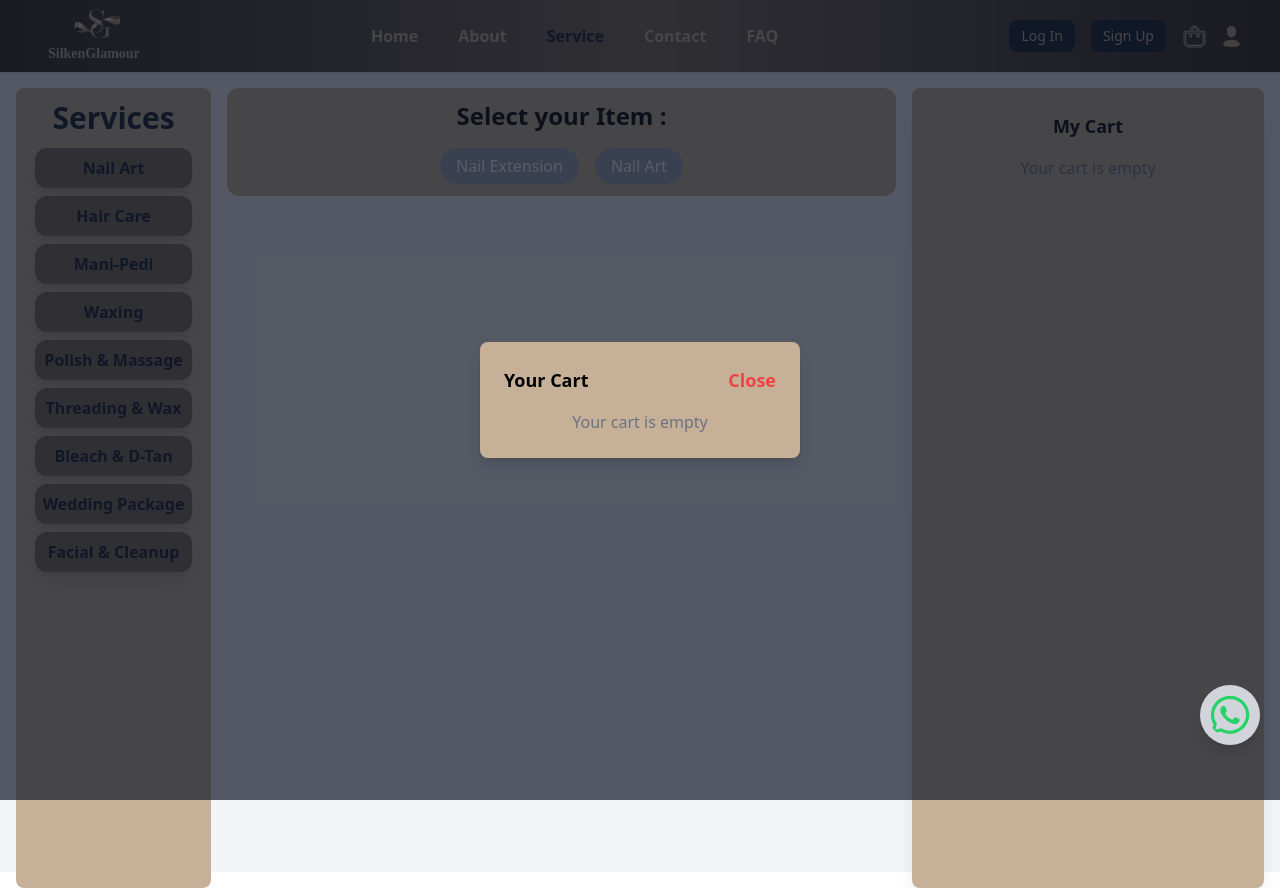
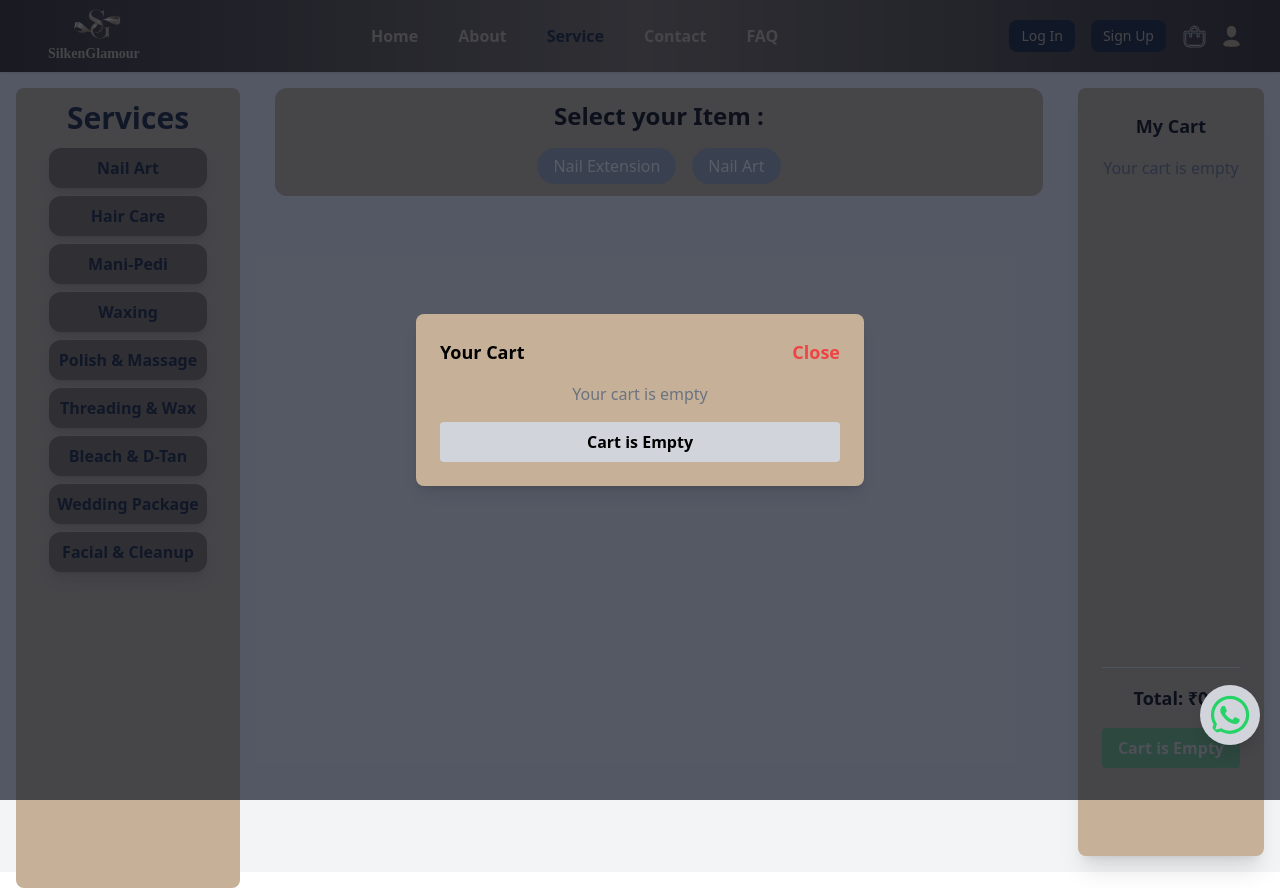
Before and after one commit to Harsh8118-ai/SilkenGlamour, a React (Vite) app in the folder Frontend/: page /service/nailart in a window 1280 px wide. Both pictures are taken after a click on the element 1194 px from the left and 36 px from the top of the page. Built offline with nearby package versions, Linux system fonts and the light colour scheme.

Commit message:
Final Code

```diff
--- a/Frontend/src/components/Cart/MobileCart.jsx
+++ b/Frontend/src/components/Cart/MobileCart.jsx
@@ -27,17 +27,19 @@ const MobileCart = ({ closeCart }) => {
   };
 
   return (
-    <div className="fixed inset-0 z-50 bg-gray-100 p-4 w-full max-w-xs right-0 shadow-lg">
+    <div className="fixed inset-0 z-50 bg-MainBGColorYellow p-4 w-full max-w-xs right-0 shadow-lg flex flex-col">
       <div className="flex justify-between items-center mb-4">
         <h2 className="text-lg font-bold">Your Cart</h2>
         <button
           onClick={closeCart}
-          className="text-red-500 text-lg font-bold"
+          className="text-red-500 text-lg font-extrabold"
         >
           Close
         </button>
       </div>
 
+      {/* Cart items container */}
+      <div className="overflow-auto flex-grow">
         {cartItems.length === 0 ? (
           <p className="text-center text-gray-500">Your cart is empty</p>
         ) : (
@@ -46,8 +48,8 @@ const MobileCart = ({ closeCart }) => {
               <div key={item.id} className="flex justify-between items-center mb-4">
                 <img src={item.image} alt={item.name} className="w-12 h-12 rounded-lg object-cover" />
                 <div className="ml-4">
-                <h3 className="text-sm font-bold">{item.name}</h3>
-                <p className="text-xs text-gray-500">₹{item.price} x {item.quantity}</p>
+                  <h3 className="text-sm font-bold text-left">{item.name}</h3>
+                  <p className="text-xs text-gray-500 text-left">₹{item.price} x {item.quantity}</p>
                 </div>
                 <div className="flex items-center space-x-2">
                   <button
@@ -65,28 +67,27 @@ const MobileCart = ({ closeCart }) => {
                   </button>
                   <button
                     onClick={() => removeFromCart(item.id)}
-                  className="text-xs text-red-500 hover:underline"
+                    className="text-xs text-red-500 font-semibold hover:underline"
                   >
                     Remove
                   </button>
                 </div>
               </div>
             ))}
-
-          <div className="border-t mt-4 pt-4">
-            <h3 className="text-lg font-bold text-center">Total: ₹{totalPrice}</h3>
+          </div>
+        )}
       </div>
 
-          {/* Order Now Button */}
+      {/* Fixed Order Now Button */}
+      <div className="mt-4">
         <button
           onClick={handleOrderNow}
-            className={`mt-4 font-bold py-2 px-4 w-full rounded ${cartItems.length === 0 ? 'bg-gray-300 cursor-not-allowed' : 'bg-green-500 hover:bg-green-600 text-white'}`}
+          className={`font-bold py-2 px-4 w-full rounded mb-12 ${cartItems.length === 0 ? 'bg-gray-300 cursor-not-allowed' : 'bg-green-500 hover:bg-green-600 text-white'}`}
           disabled={cartItems.length === 0} // Disable if cart is empty
         >
           {cartItems.length === 0 ? 'Cart is Empty' : 'Order Now'}
         </button>
       </div>
-      )}
 
       {/* Modal for Order Confirmation */}
       {isModalOpen && (
--- a/Frontend/src/components/Cart/RightCard.jsx
+++ b/Frontend/src/components/Cart/RightCard.jsx
@@ -1,6 +1,6 @@
 import React, { useContext, useState } from 'react';
-import { CartContext, CartProvider } from './CartContext';
-import Modal from './Modal'; // Import the modal component
+import { CartContext } from './CartContext';
+import Modal from './Modal';
 
 const RightCart = () => {
   const { cartItems, removeFromCart, increaseQuantity, decreaseQuantity, totalPrice } = useContext(CartContext);
@@ -23,63 +23,53 @@ const RightCart = () => {
     const message = generateOrderMessage();
     const whatsappLink = `https://api.whatsapp.com/send?phone=919266037001&text=${encodeURIComponent(message)}`;
     window.open(whatsappLink, '_blank');
-    setIsModalOpen(false); // Close the modal after confirming
+    setIsModalOpen(false);
   };
 
   return (
-    <><CartProvider>
-      <div className='hidden sm:w-fit lg:w-full sm:block sticky top-16 h-screen bg-gray-100 p-4 max-w-sm'>
-        {/* Your existing UI and structure */}
-        <div className="w-full max-w-sm p-6 h-screen bg-MainBGColorYellow shadow-xl rounded-lg">
+    <div className='hidden sm:flex flex-col sticky top-16 h-screen bg-gray-100 p-4 max-w-sm right-0'>
+      <div className="w-full max-w-sm p-6 bg-MainBGColorYellow shadow-xl rounded-lg flex flex-col h-full">
         <h2 className="text-lg font-bold text-center mb-4">My Cart</h2>
+        <div className="flex-grow overflow-auto">
           {cartItems.length === 0 ? (
             <p className="text-center text-gray-500">Your cart is empty</p>
           ) : (
-            <div>
-              {cartItems.map((item) => (
+            cartItems.map((item) => (
               <div key={item.id} className="flex justify-between items-center mb-4">
                 <img src={item.image} alt={item.name} className="w-16 h-16 rounded-lg object-cover" />
-                  <div className="ml-4">
-                    <h3 className="text-sm font-bold">{item.name}</h3>
-                    <p className="text-xs text-gray-500">₹{item.price} x {item.quantity}</p>
+                <div className="ml-4 flex-grow">
+                  <h3 className="text-sm font-bold text-left">{item.name}</h3>
+                  <p className="text-xs text-gray-500 text-left">₹{item.price} x {item.quantity}</p>
                 </div>
                 <div className="flex items-center space-x-2">
-                    <button
-                      onClick={() => decreaseQuantity(item.id)}
-                      className="px-2 py-1 text-xs font-bold text-white bg-gray-500 rounded"
-                    >
+                  <button onClick={() => decreaseQuantity(item.id)} className="px-2 py-1 text-xs font-bold text-white bg-gray-500 rounded">
                     -
                   </button>
                   <span>{item.quantity}</span>
-                    <button
-                      onClick={() => increaseQuantity(item.id)}
-                      className="px-2 py-1 text-xs font-bold text-white bg-gray-500 rounded"
-                    >
+                  <button onClick={() => increaseQuantity(item.id)} className="px-2 py-1 text-xs font-bold text-white bg-gray-500 rounded">
                     +
                   </button>
-                    <button
-                      onClick={() => removeFromCart(item.id)}
-                      className="text-xs text-red-500 hover:underline"
-                    >
+                  <button onClick={() => removeFromCart(item.id)} className="text-xs text-red-500 hover:underline">
                     Remove
                   </button>
                 </div>
               </div>
-              ))}
-              <div className="sticky bottom-0 bg-MainBGColorYellow p-4">
-                <div className="border-t mt-4 pt-4">
+            ))
+          )}
+        </div>
+        <div className="mt-4">
+          <div className="border-t pt-4">
             <h3 className="text-lg font-bold text-center">Total: ₹{totalPrice}</h3>
           </div>
           <button
             onClick={handleOrderNow}
-                  className={`bg-green-500 hover:bg-green-600 text-white font-bold py-2 px-4 w-full rounded ${cartItems.length === 0 ? 'cursor-not-allowed opacity-50' : ''}`}
-                  disabled={cartItems.length === 0} // Disable if cart is empty
+            className={`mt-4 bg-green-500 hover:bg-green-600 text-white font-bold py-2 px-4 w-full rounded mb-16   ${
+              cartItems.length === 0 ? 'cursor-not-allowed opacity-50' : ''
+            }`}
+            disabled={cartItems.length === 0}
           >
             {cartItems.length === 0 ? 'Cart is Empty' : 'Order Now'}
           </button>
-              </div>
-            </div>
-          )}
         </div>
       </div>
 
@@ -93,8 +83,7 @@ const RightCart = () => {
           onClose={() => setIsModalOpen(false)}
         />
       )}
-      </CartProvider>
-    </>
+    </div>
   );
 };
 
--- a/Frontend/src/components/Cart/WebCart.jsx
+++ b/Frontend/src/components/Cart/WebCart.jsx
@@ -28,24 +28,26 @@ const WebCart = ({ closeCart }) => {
 
   return (
     <div className="fixed inset-0 flex justify-center items-center z-50 bg-opacity-70 bg-gray-900">
-      <div className="bg-MainBGColorYellow p-6 rounded-lg shadow-lg w-full max-w-xs">
+      <div className="bg-MainBGColorYellow p-6 rounded-lg shadow-lg w-full max-w-md">
         <div className="flex justify-between items-center mb-4">
           <h2 className="text-lg font-bold text-black">Your Cart</h2>
-          <button onClick={closeCart} className="text-red-500 text-lg font-bold"> {/* Make sure closeCart works */}
+          <button onClick={closeCart} className="text-red-500 text-lg font-bold">
             Close
           </button>
         </div>
 
+        {/* Cart items container with dynamic height and overflow control */}
+        <div className="flex flex-col max-h-[80vh]">
+          <div className="overflow-auto mb-4">
             {cartItems.length === 0 ? (
               <p className="text-center text-gray-500">Your cart is empty</p>
             ) : (
-          <div>
-            {cartItems.map((item) => (
+              cartItems.map((item) => (
                 <div key={item.id} className="flex justify-between items-center mb-4">
                   <img src={item.image} alt={item.name} className="w-12 h-12 rounded-lg object-cover" />
                   <div className="ml-4">
-                  <h3 className="text-sm font-bold text-black">{item.name}</h3>
-                  <p className="text-xs text-gray-700">₹{item.price} x {item.quantity}</p>
+                    <h3 className="text-sm font-bold text-black text-left">{item.name}</h3>
+                    <p className="text-xs text-gray-700 text-left">₹{item.price} x {item.quantity}</p>
                   </div>
                   <div className="flex items-center space-x-2">
                     <button onClick={() => decreaseQuantity(item.id)} className="px-2 py-1 text-xs font-bold text-white bg-gray-500 rounded">
@@ -60,27 +62,21 @@ const WebCart = ({ closeCart }) => {
                     </button>
                   </div>
                 </div>
-            ))}
-
-            <div className="border-t mt-4 pt-4 border-[#CBB59F]">
-              <hr />
-              <h3 className="text-lg font-bold text-center text-black">Total: ₹{totalPrice}</h3>
+              ))
+            )}
           </div>
 
-            {/* Order Now Button */}
+          {/* Fixed Order Now Button at the bottom of the modal */}
           <button
             onClick={handleOrderNow}
-              className={`mt-4 font-bold py-2 px-4 w-full rounded ${
-                cartItems.length === 0
-                  ? 'bg-gray-300 cursor-not-allowed'
-                  : 'bg-green-500 hover:bg-green-800 text-white'
+            className={`mt-auto font-bold py-2 px-4 w-full rounded ${
+              cartItems.length === 0 ? 'bg-gray-300 cursor-not-allowed' : 'bg-green-500 hover:bg-green-800 text-white'
             }`}
-              disabled={cartItems.length === 0} // Disable if cart is empty
+            disabled={cartItems.length === 0}
           >
             {cartItems.length === 0 ? 'Cart is Empty' : 'Order Now'}
           </button>
         </div>
-        )}
 
         {/* Modal for Order Confirmation */}
         {isModalOpen && (
--- a/Frontend/src/components/Service/Service Nav/Service.jsx
+++ b/Frontend/src/components/Service/Service Nav/Service.jsx
@@ -102,7 +102,7 @@ export default function Service() {
 
           {/* Service 8: Wedding Package */}
           <div data-aos="fade-left">
-            <Link to="weddingpakage">
+            <Link to="weddingpackage">
               <div className='shadow-lg text-sm sm:text-lg rounded-xl p-1 flex flex-col bg-BGColorYellow justify-center items-center hover:scale-110 hover:rotate-3 hover:shadow-2xl transition-transform duration-500 ease-in-out'>
                 <img src="/Temp/Makeup.jpg
                 " alt="Wedding Package" className="w-32 h-32 sm:w-40 sm:h-40 rounded-xl object-cover transition-all duration-300 ease-in-out" />
```
Lines whose indentation alone changed are shown as unchanged.
